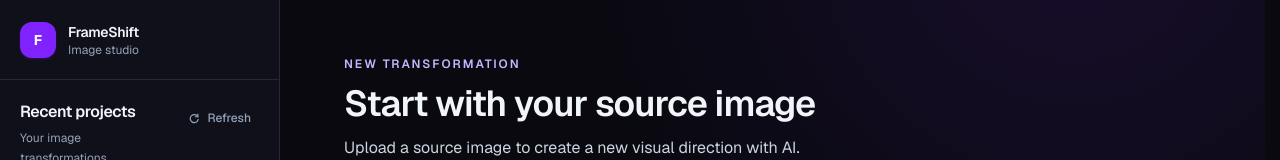
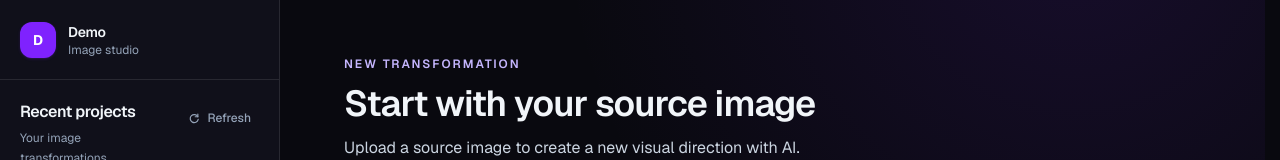
Before and after one commit to eryilmazyasin/ai-video-to-video-tool, a Next.js app: page / in a window 1280 px wide. Shown: the top 160 px of the page. Built offline with nearby package versions, Linux system fonts and the light colour scheme; no server answers.

Commit message:
App name changed

```diff
--- a/src/app/layout.tsx
+++ b/src/app/layout.tsx
@@ -13,7 +13,7 @@ const geistMono = Geist_Mono({
 });
 
 export const metadata: Metadata = {
-  title: "AI Image-to-Image Tool",
+  title: "Demo",
   description: "Transform images with AI.",
 };
 
--- a/src/app/page.tsx
+++ b/src/app/page.tsx
@@ -145,7 +145,7 @@ export default function Home() {
           </svg>
           Projects
         </button>
-        <span className="text-sm font-semibold tracking-tight text-slate-950">FrameShift</span>
+        <span className="text-sm font-semibold tracking-tight text-slate-950">Demo</span>
         <button
           type="button"
           onClick={handleStartNewTransformation}
@@ -179,9 +179,9 @@ export default function Home() {
       >
         <div className="flex h-20 shrink-0 items-center justify-between border-b border-white/10 px-5">
           <div className="flex items-center gap-3">
-            <span className="flex size-9 items-center justify-center rounded-xl bg-violet-600 text-sm font-bold text-white shadow-sm shadow-violet-200">F</span>
+            <span className="flex size-9 items-center justify-center rounded-xl bg-violet-600 text-sm font-bold text-white shadow-sm shadow-violet-200">D</span>
             <div>
-              <p id="history-sidebar-brand" className="text-sm font-semibold tracking-tight text-slate-950">FrameShift</p>
+              <p id="history-sidebar-brand" className="text-sm font-semibold tracking-tight text-slate-950">Demo</p>
               <p className="text-xs text-slate-500">Image studio</p>
             </div>
           </div>
```
